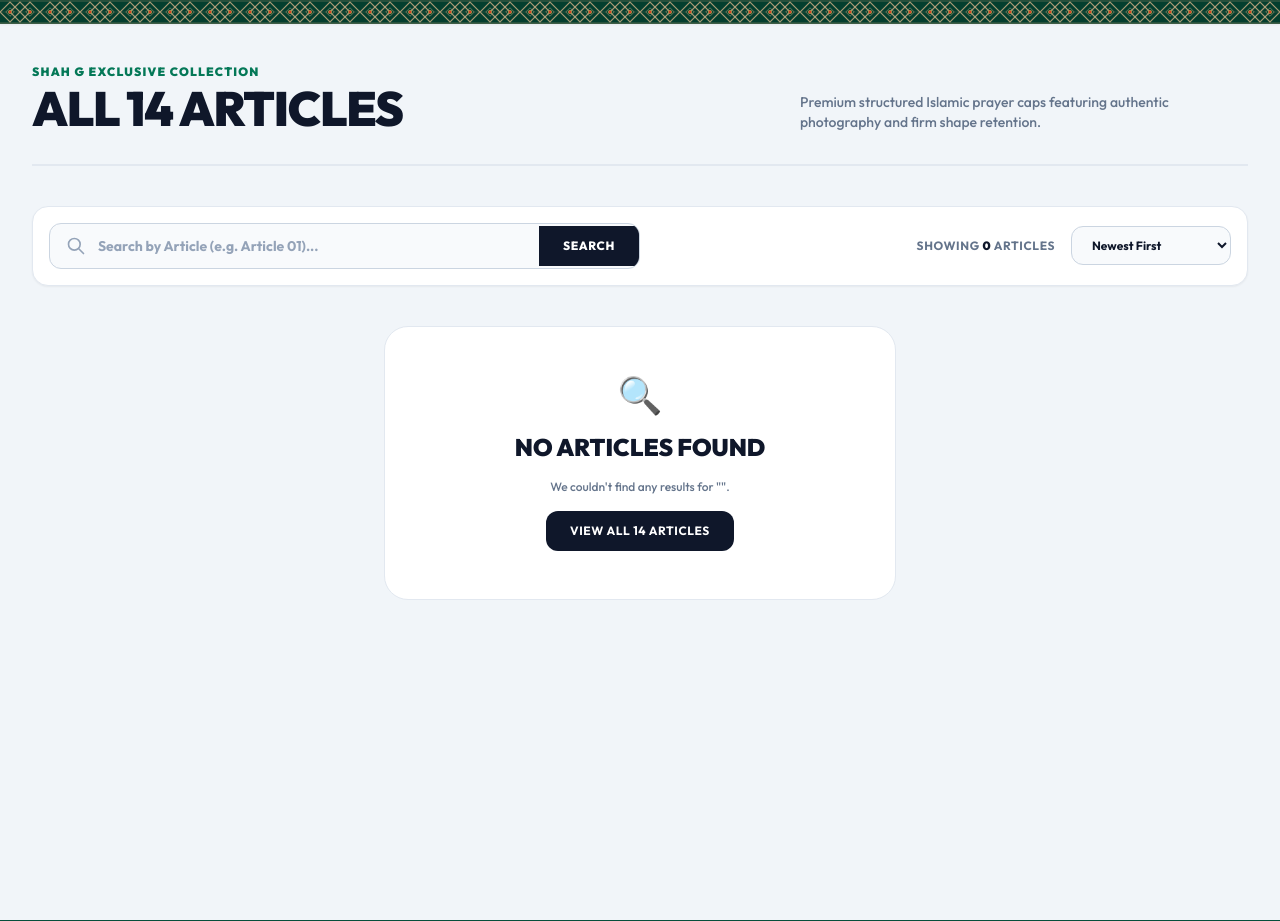
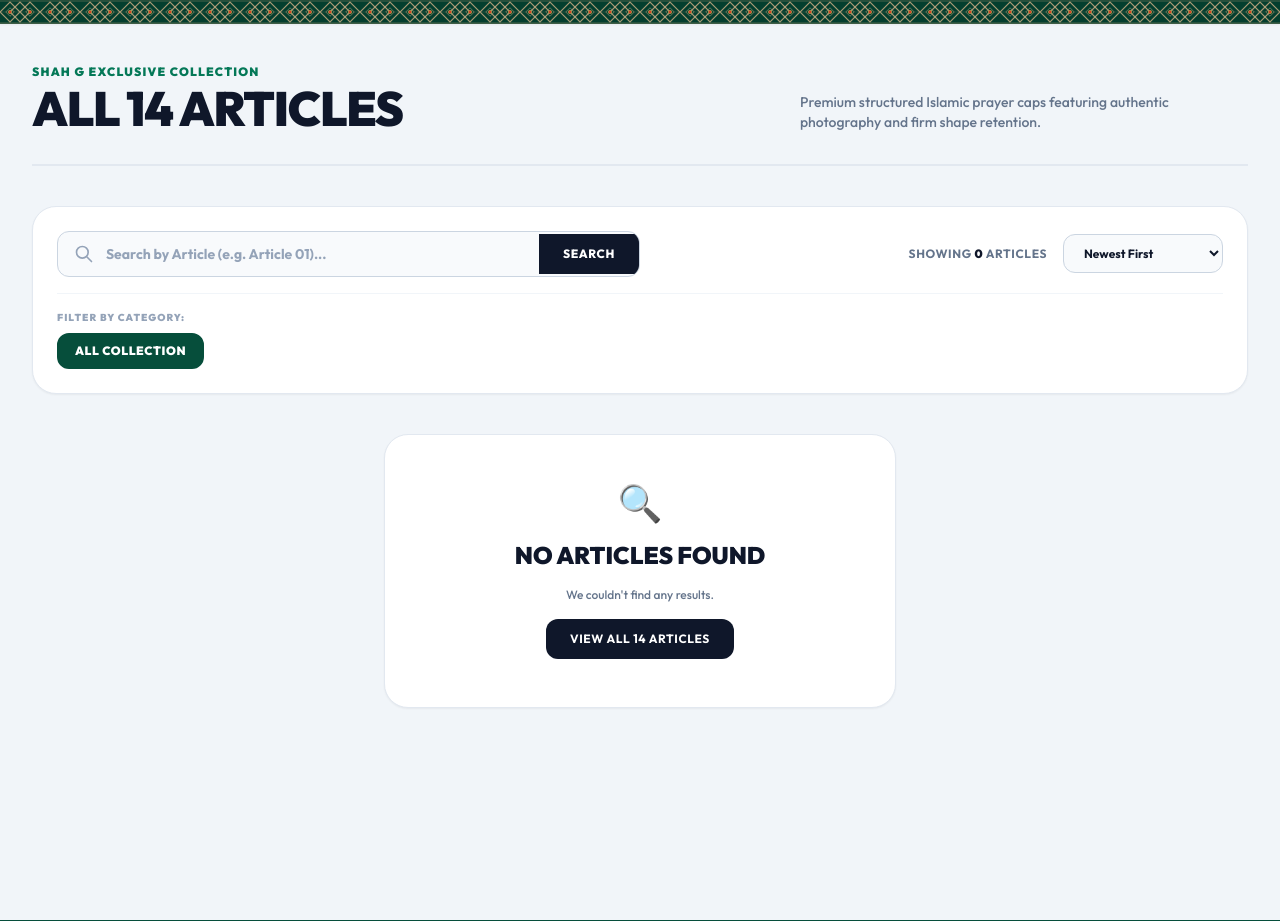
Before and after one commit to MashoodArshad/topistore, a Django app: page /products/ in a window 1280 px wide. Shown: the part 119-1040 px from the top of the page. Run offline with Django 5.2, Linux system fonts and the light colour scheme; data that the repository does not hold is empty; parts of the project's set-up code (start-up, migrations or seed data) failed here and were passed over; some libraries are stand-ins or nearby versions; some web fonts are replaced.

Commit message:
feat(day-8-9): add dynamic category filter navigation tabs and finalize catalog search engine

```diff
--- a/templates/products/product_list.html
+++ b/templates/products/product_list.html
@@ -21,11 +21,14 @@
         </p>
     </div>
 
-    <!-- Search & Sort Filter Bar -->
-    <div class="bg-white border border-slate-200 p-4 rounded-2xl shadow-sm mb-10 flex flex-col md:flex-row items-center justify-between gap-4">
+    <!-- Search, Sort & Category Filter Bar -->
+    <div class="bg-white border border-slate-200 p-6 rounded-3xl shadow-sm mb-10 space-y-6">
 
+        <form method="get" action="{% url 'products:product_list' %}" class="space-y-4">
+
+            <div class="flex flex-col md:flex-row items-center justify-between gap-4">
                 <!-- Search Input -->
-        <form method="get" action="{% url 'products:product_list' %}" class="w-full md:w-1/2 flex items-center bg-slate-50 border border-slate-300 rounded-xl overflow-hidden focus-within:border-slate-900 transition">
+                <div class="w-full md:w-1/2 flex items-center bg-slate-50 border border-slate-300 rounded-xl overflow-hidden focus-within:border-slate-900 transition">
                     <span class="pl-4 text-slate-400">
                         <svg class="w-5 h-5" fill="none" stroke="currentColor" viewBox="0 0 24 24">
                             <path stroke-linecap="round" stroke-linejoin="round" stroke-width="2" d="M21 21l-6-6m2-5a7 7 0 11-14 0 7 7 0 0114 0z"/>
@@ -36,16 +39,15 @@
                     <button type="submit" class="bg-slate-900 text-white font-extrabold text-xs uppercase tracking-wider px-6 py-3 hover:bg-emerald-800 transition">
                         Search
                     </button>
-        </form>
+                </div>
 
-        <!-- Right: Sort Dropdown & Product Counter -->
+                <!-- Sort Dropdown & Product Counter -->
                 <div class="w-full md:w-auto flex items-center justify-between md:justify-end gap-4">
                     <span class="text-xs font-bold text-slate-500 uppercase tracking-wider">
                         Showing <strong class="text-slate-900 font-black">{{ total_count }}</strong> Articles
                     </span>
 
-            <form method="get" action="{% url 'products:product_list' %}" class="flex items-center gap-2">
-                <input type="hidden" name="q" value="{{ search_query }}">
+                    <div class="flex items-center gap-2">
                         <select name="sort" onchange="this.form.submit()"
                                 class="bg-slate-50 border border-slate-300 rounded-xl px-4 py-2.5 text-xs font-bold text-slate-900 focus:outline-none focus:border-slate-900 transition cursor-pointer">
                             <option value="newest" {% if sort_by == 'newest' %}selected{% endif %}>Newest First</option>
@@ -53,8 +55,48 @@
                             <option value="price_desc" {% if sort_by == 'price_desc' %}selected{% endif %}>Price: High to Low</option>
                             <option value="name_asc" {% if sort_by == 'name_asc' %}selected{% endif %}>Article Name (A–Z)</option>
                         </select>
+                    </div>
+                </div>
+            </div>
+
+            <!-- 🗂️ DYNAMIC CATEGORY NAVIGATION TABS -->
+            <div class="pt-4 border-t border-slate-100">
+                <span class="text-[10px] font-black uppercase tracking-widest text-slate-400 block mb-2">Filter by Category:</span>
+                <div class="flex flex-wrap gap-2.5">
+
+                    <!-- 'All Collection' Tab -->
+                    <a href="{% url 'products:product_list' %}"
+                       class="px-4 py-2 rounded-xl text-xs font-black uppercase tracking-wider border-2 transition
+                       {% if not selected_category %}bg-brand-emerald border-brand-emerald text-white{% else %}border-slate-300 text-slate-700 hover:border-slate-900 bg-white{% endif %}">
+                        All Collection
+                    </a>
+
+                    <!-- Dynamic Category Tabs from PostgreSQL -->
+                    {% for cat in categories %}
+                    <a href="?category={{ cat.slug }}{% if search_query %}&q={{ search_query }}{% endif %}{% if sort_by %}&sort={{ sort_by }}{% endif %}"
+                       class="px-4 py-2 rounded-xl text-xs font-black uppercase tracking-wider border-2 transition
+                       {% if selected_category.slug == cat.slug %}bg-brand-emerald border-brand-emerald text-white{% else %}border-slate-300 text-slate-700 hover:border-slate-900 bg-white{% endif %}">
+                        {{ cat.name }}
+                    </a>
+                    {% endfor %}
+
+                </div>
+            </div>
+
         </form>
+
+        <!-- Active Filters Alert Block -->
+        {% if search_query or selected_category %}
+        <div class="pt-4 border-t border-slate-100 flex items-center justify-between text-xs font-bold">
+            <span class="text-slate-600">
+                {% if selected_category %}Category: <strong class="text-slate-900">"{{ selected_category.name }}"</strong>{% endif %}
+                {% if search_query %}{% if selected_category %} & {% endif %}Search: <strong class="text-slate-900">"{{ search_query }}"</strong>{% endif %}
+            </span>
+            <a href="{% url 'products:product_list' %}" class="text-[10px] tracking-wider uppercase text-red-600 hover:underline">
+                Clear All Filters ✕
+            </a>
         </div>
+        {% endif %}
 
     </div>
 
@@ -129,10 +171,10 @@
 
     {% else %}
     <!-- Empty State -->
-    <div class="bg-white border border-slate-200 rounded-3xl p-12 text-center max-w-lg mx-auto space-y-4">
+    <div class="bg-white border border-slate-200 rounded-3xl p-12 text-center max-w-lg mx-auto space-y-4 shadow-sm">
         <span class="text-4xl block">🔍</span>
         <h3 class="text-2xl font-black text-slate-900 uppercase">No Articles Found</h3>
-        <p class="text-xs text-slate-500 font-medium">We couldn't find any results for "{{ search_query }}".</p>
+        <p class="text-xs text-slate-500 font-medium">We couldn't find any results.</p>
         <a href="{% url 'products:product_list' %}" class="inline-block bg-slate-900 text-white font-bold text-xs uppercase tracking-wider px-6 py-3 rounded-xl hover:bg-emerald-800 transition">
             View All 14 Articles
         </a>
```
Lines whose indentation alone changed are shown as unchanged.
